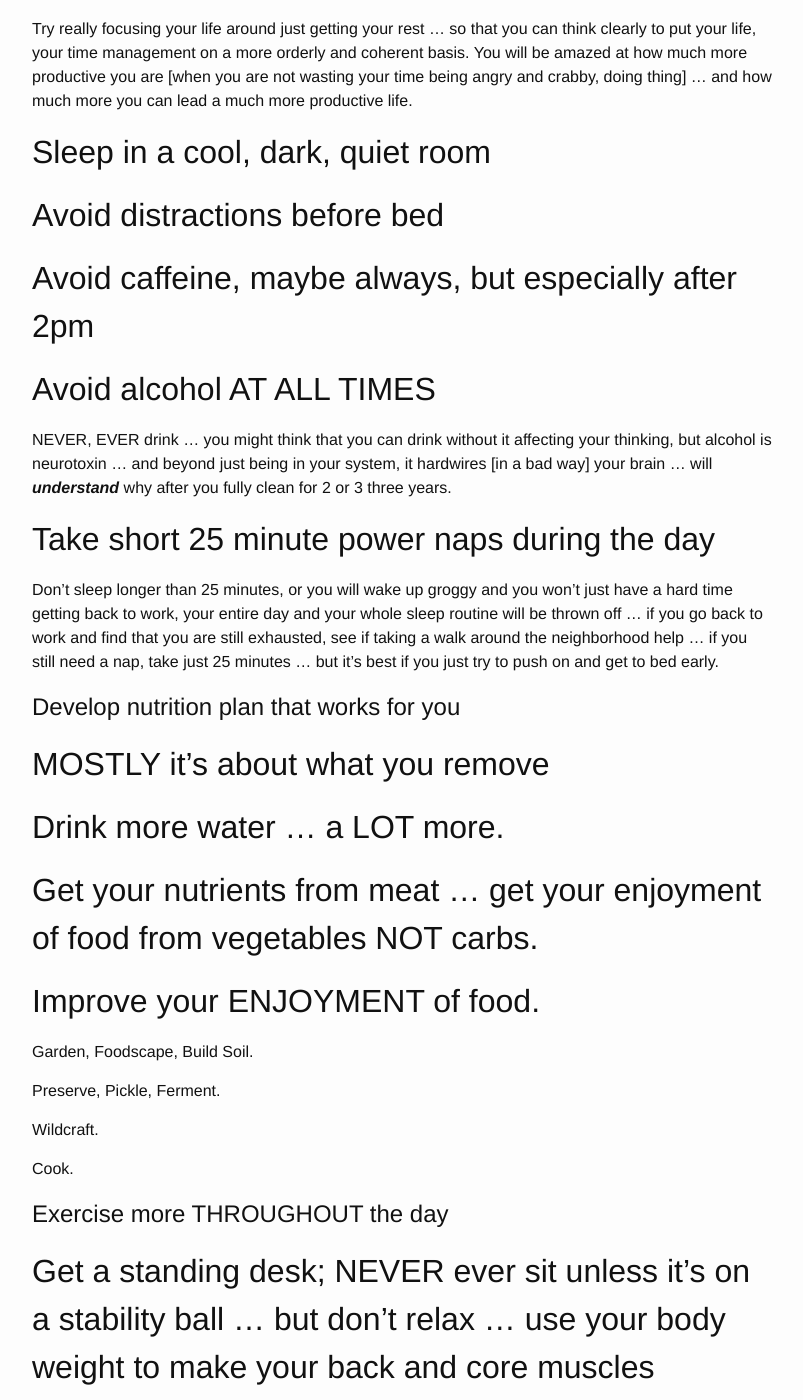
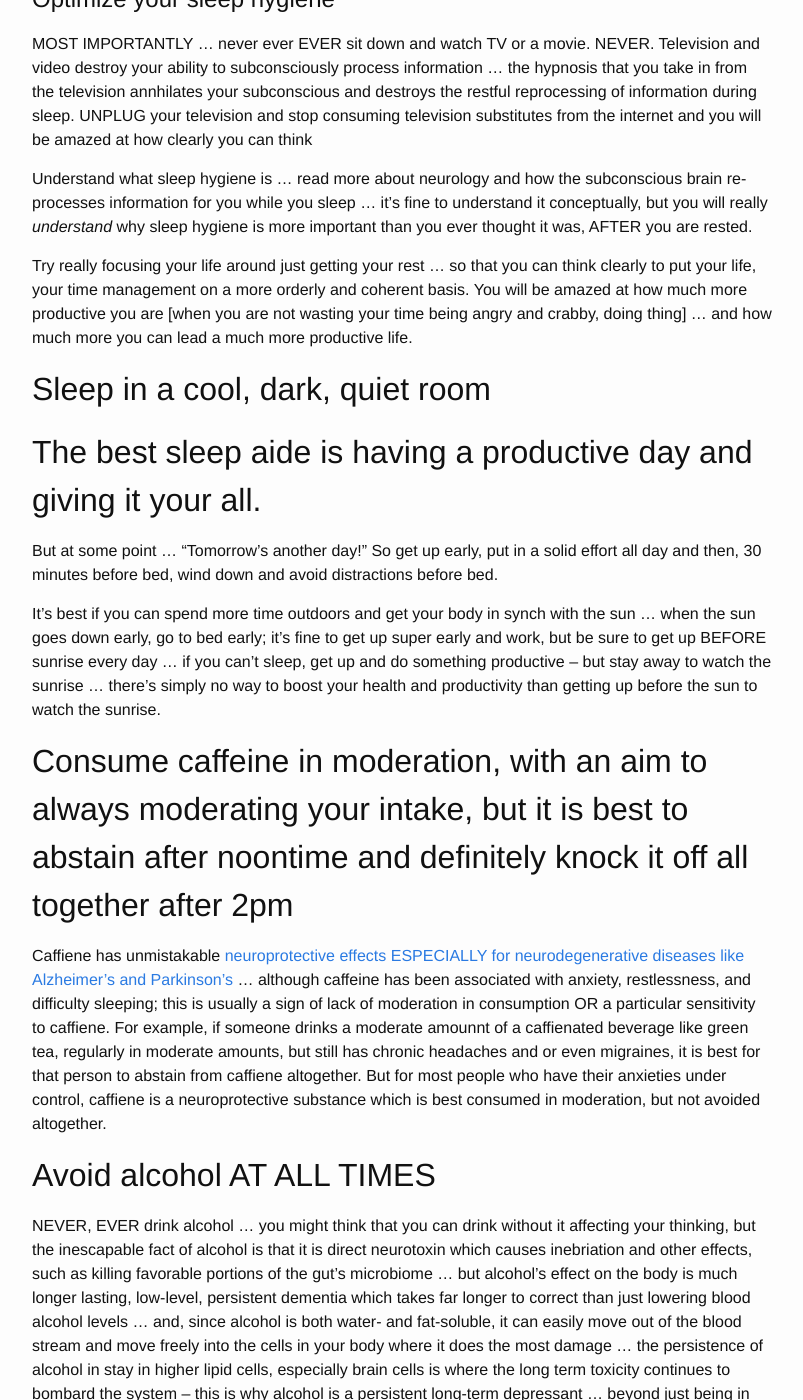
Before and after one commit to RockRapids/SHOP, a Jekyll site: the page built from _posts/2023-12-31-Improve-Your-Health.MD, in a window 1280 px wide and 1400 px high, scrolled down 1149 px. Shown: the whole window, without its empty margins (238-1041 px from the left). Built offline with Jekyll 4.4.1, drawn with Linux system fonts in a browser that asks for light colours; some of the changed text lies outside the part shown.

Commit message:
Stop worrying

```diff
--- a/_posts/2023-12-31-Improve-Your-Health.MD
+++ b/_posts/2023-12-31-Improve-Your-Health.MD
@@ -7,11 +7,17 @@ categories: Discipline
 
 # Assess your current strategy and tactics
 
-EVERY SINGLE MOMENT of every day, always be optimizing your health ... for the road ahead ... without your health, what do you have?
+EVERY SINGLE MOMENT of every day, always be MINDFULLY AWARE of every breath, mindful of your posture and every physical movement, as you develop a constant mental discipline of coaching, correcting, re-optimizing your health ... for the road ahead ... without your health, what do you have?
 
 ## Improve your DISCIPLINE of MINDFULNESS ... when you walk WALK
 
-When you eat, ENJOY every bite of your food ... when you work, enjoy getting things DONE and DONE RIGHT.  Pay attention ... stop wasting your time being angry and filled with anxiety ... LET GO of all hate and worry and focus on what you are doing RIGHT NOW. As you master NOW, you will find that you are able to focus on the future side of now and what the road ahead looks like ... but when you lapse back into gazing in the rear view mirror, you need to STOP, get control of your mind and re-focus on what you are doing RIGHT NOW and how that impacts the road ahead.
+When you eat, ENJOY every bite of your food ... when you work, enjoy getting things DONE and DONE RIGHT.
+
+Pay attention to what you are doing ... FOCUS.
+
+Stop wasting your time staying angry; it is a sign of mental laziness to filled with anxiety ... focus on being FILLED with gratitude for everything that you have been given to work with. FOCUS on gratitude and being a good steward of what you have. Stop EVER being anxious about things like money or status ... when you are anxious, realize that your mental attitude has lapsed and you have slipped into a counterproductive state of pessimism, anxiety and lack of gratitude. If you cannot be grateful, you will hasten your death.
+
+LET GO of all hate and worry and focus on what you are doing RIGHT NOW. As you master NOW, you will find that you are able to focus on the future side of now and what the road ahead looks like ... but when you lapse back into gazing in the rear view mirror, you need to STOP, get control of your mind and re-focus on what you are doing RIGHT NOW and how that impacts the road ahead.
 
 ***LET THE DEAD BURY THEIR DEAD!!!*** Memories are fine, but STOP longing for the past ... just STOP THAT SHIT!!!
 
@@ -29,15 +35,23 @@ Try really focusing your life around just getting your rest ... so that you can
 
 ## Sleep in a cool, dark, quiet room
 
-## Avoid distractions before bed
+## The best sleep aide is having a productive day and giving it your all.
 
-## Avoid caffeine, maybe always, but especially after 2pm
+But at some point ... "Tomorrow's another day!"  So get up early, put in a solid effort all day and then, 30 minutes before bed, wind down and avoid distractions before bed.
+
+It's best if you can spend more time outdoors and get your body in synch with the sun ... when the sun goes down early, go to bed early; it's fine to get up super early and work, but be sure to get up BEFORE sunrise every day ... if you can't sleep, get up and do something productive -- but stay away to watch the sunrise ... there's simply no way to boost your health and productivity than getting up before the sun to watch the sunrise.
+
+## Consume caffeine in moderation, with an aim to always moderating your intake, but it is best to abstain after noontime and definitely knock it off all together after 2pm
+
+Caffiene has unmistakable [neuroprotective effects ESPECIALLY for neurodegenerative diseases like Alzheimer's and Parkinson's](https://www.ncbi.nlm.nih.gov/pmc/articles/PMC6492672/) ... although caffeine has been associated with anxiety, restlessness, and difficulty sleeping; this is usually a sign of lack of moderation in consumption OR a particular sensitivity to caffiene. For example, if someone drinks a moderate amounnt of a caffienated beverage like green tea, regularly in moderate amounts, but still has chronic headaches and or even migraines, it is best for that person to abstain from caffiene altogether.  But for most people who have their anxieties under control, caffiene is a neuroprotective substance which is best consumed in moderation, but not avoided altogether.
 
 ## Avoid alcohol AT ALL TIMES
 
-NEVER, EVER drink ... you might think that you can drink without it affecting your thinking, but alcohol is neurotoxin ... and beyond just being in your system, it hardwires [in a bad way] your brain ... will ***understand*** why after you fully clean for 2 or 3 three years.
+NEVER, EVER drink alcohol ... you might think that you can drink without it affecting your thinking, but the inescapable fact of alcohol is that it is direct neurotoxin which causes inebriation and other effects, such as killing favorable portions of the gut's microbiome ... but alcohol's effect on the body is much longer lasting, low-level, persistent dementia which takes far longer to correct than just lowering blood alcohol levels ... and, since alcohol is both water- and fat-soluble, it can easily move out of the blood stream and move freely into the cells in your body where it does the most damage ... the persistence of alcohol in stay in higher lipid cells, especially brain cells is where the long term toxicity continues to bombard the system -- this is why alcohol is a persistent long-term depressant ... beyond just being in your system, the pattern of alcohol use [like marijauna use] and psychological craving for alcohol or marijauna and the rush from being around friends who drink hardwires your brain to crave being around morons who cannot think [but imagine that they are geniuses because they're high] ... you will ***understand*** why after you fully clean of all alcohol [and alcoholic friends] for 1000 days.
 
-## Take short 25 minute power naps during the day
+## IF you need them; take short 25 minute power naps during the day
+
+Most importantly, do not get STRESSED about not being able to sleep ... if you can't sleep, get up and work on something but the next day ... if you are really dragging and too tired to focus, take a 25 minute power nap.  The MOST IMPORTANT part of the power nap is to take away any stress that comes from worrying about not being able to sleep, knowing that you NEED sleep and worrying more ... STOP WORRYING ... take a power nap when the need arises.
 
 Don't sleep longer than 25 minutes, or you will wake up groggy and you won't just have a hard time getting back to work, your entire day and your whole sleep routine will be thrown off ... if you go back to work and find that you are still exhausted, see if taking a walk around the neighborhood help ... if you still need a nap, take just 25 minutes ... but it's best if you just try to push on and get to bed early.
 
@@ -45,9 +59,9 @@ Don't sleep longer than 25 minutes, or you will wake up groggy and you won't jus
 
 ## MOSTLY it's about what you remove
 
-## Drink more water ... a LOT more.
+## Drink more water ... then drink more, a LOT more.
 
-## Get your nutrients from meat ... get your enjoyment of food from vegetables NOT carbs.
+## Get your nutrients from higher quality meats ... it's fine to get your enjoyment/satiation/crunchiness from food from vegetables ... but avoid carbs and snacks ... train your body to never crave ultra-processed foods.
 
 ## Improve your ENJOYMENT of food.
 
@@ -55,9 +69,9 @@ Garden, Foodscape, Build Soil.
 
 Preserve, Pickle, Ferment.
 
-Wildcraft.
+Wildcraft and Forage. Most importantly, just spend more time outside PAYING ATTENTION.
 
-Cook.
+Cook ... study flavors ... design your own cuisines, ie avoid ultra-processed food like the plague.
 
 # Exercise more THROUGHOUT the day
 
```
